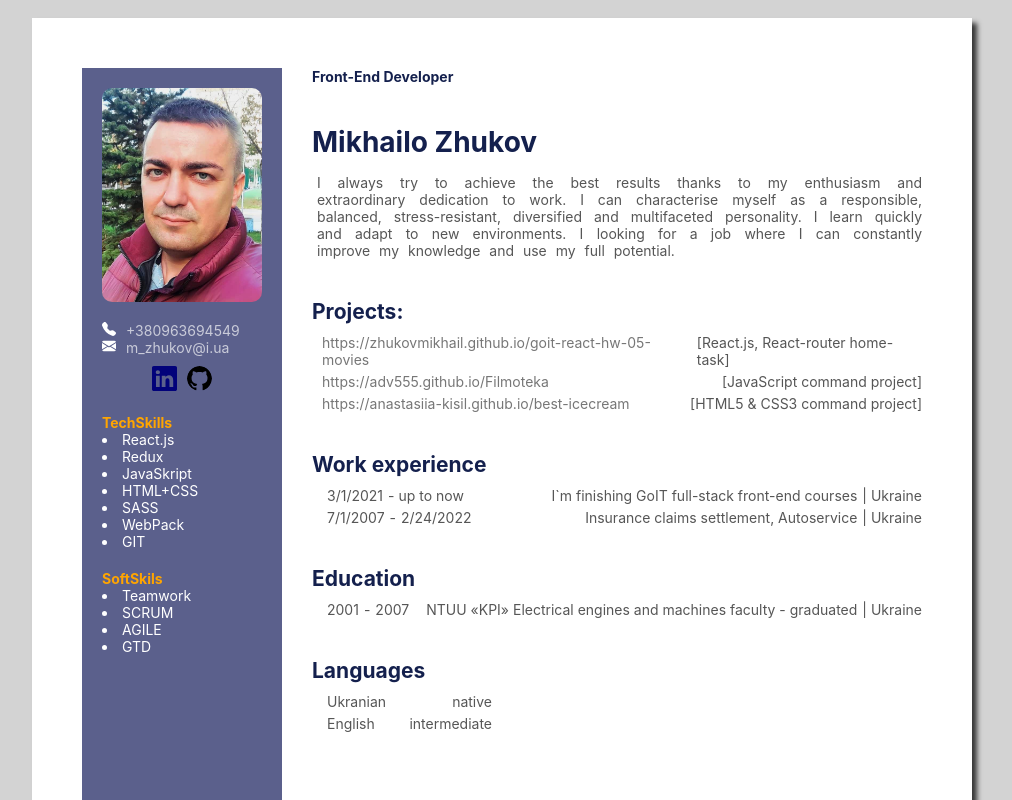
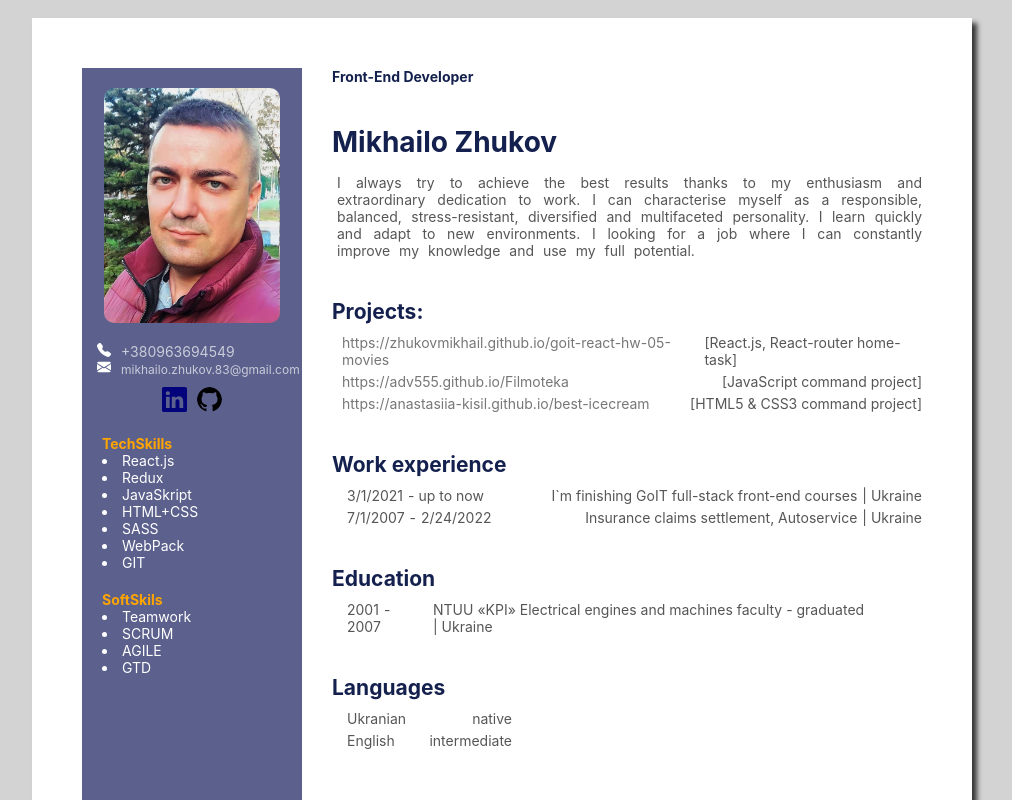
Before and after one commit to ZhukovMikhail/MyCVwithReact, a React (Create React App) app: page / in a window 1280 px wide. Shown: the top 800 px of the page, without its empty margins (138-1150 px from the left). Built offline with nearby package versions, Linux system fonts and the light colour scheme.

Commit message:
change email

```diff
--- a/src/components/SifedeBar/SidedeBar.jsx
+++ b/src/components/SifedeBar/SidedeBar.jsx
@@ -23,7 +23,12 @@ export const SidedeBar = () => {
         </li>
         <li>
           <BsFillEnvelopeFill />
-          <a href={'mailto:m_zhukov@i.ua'}>m_zhukov@i.ua</a>
+          <a
+            href={'mailto:mikhailo.zhukov.83@gmail.com'}
+            style={{ fontSize: '12px' }}
+          >
+            mikhailo.zhukov.83@gmail.com
+          </a>
         </li>
       </Contacts>
       <SocialLink>
--- a/src/components/SifedeBar/SifedeBar.styled.jsx
+++ b/src/components/SifedeBar/SifedeBar.styled.jsx
@@ -3,13 +3,13 @@ import styled from '@emotion/styled';
 import { BsLinkedin, BsGithub } from 'react-icons/bs';
 
 export const SideBox = styled.div`
-  width: 240px;
+  width: 280px;
   background-color: #5b608c;
   color: #fff;
 `;
 export const PhotoBox = styled.div`
   margin-top: 20px;
-  width: 200px;
+  width: 220px;
   display: flex;
 `;
 
@@ -21,7 +21,7 @@ export const IMG = styled.img`
 `;
 export const Contacts = styled.ul`
   margin-top: 20px;
-  margin-left: 20px;
+  margin-left: 15px;
   text-decoration: none;
 
   & li {
```
